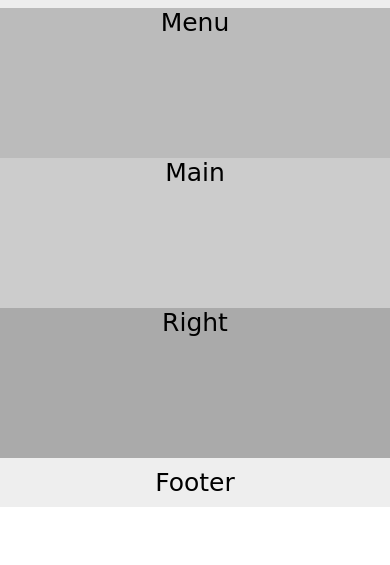
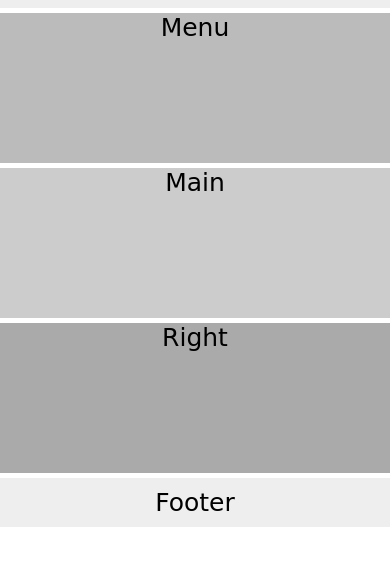
Before and after one commit to shagie-dev/web-coding, a plain HTML site: page web-dev/Grid layout/index.html in a window 390 px wide. Shown: the part 41-606 px from the top of the page. Drawn offline with Linux system fonts and the light colour scheme.

Commit message:
Add files via upload

```diff
--- a/web-dev/Grid layout/css/style.scss
+++ b/web-dev/Grid layout/css/style.scss
@@ -13,11 +13,12 @@ body {
 
 .grid-container {
   display: grid;
-  padding: 5px;
   grid-template-areas:
   "header header header header header header"
   "menu menu main main right-menu right-menu"
   "footer footer footer footer footer footer";
+  row-gap: 5px;
+  column-gap: 5px;
 
   .header {
     grid-area: header;
@@ -64,6 +65,7 @@ body {
       "main main main main main main"
       "right-menu right-menu right-menu right-menu right-menu right-menu"
       "footer footer footer footer footer footer";
+      row-gap: 5px;
 
       .menu, .main, .right-menu {
         text-align: center;
```
Also changed, not shown: web-dev/Grid layout/css/style.css, 1 other file.
